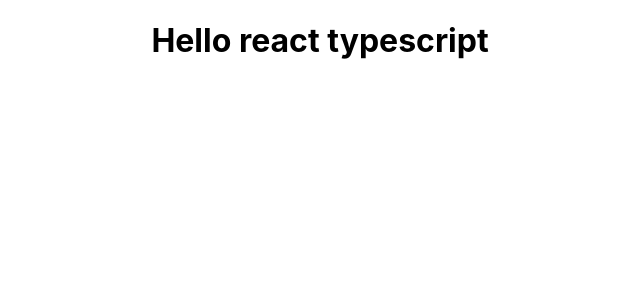
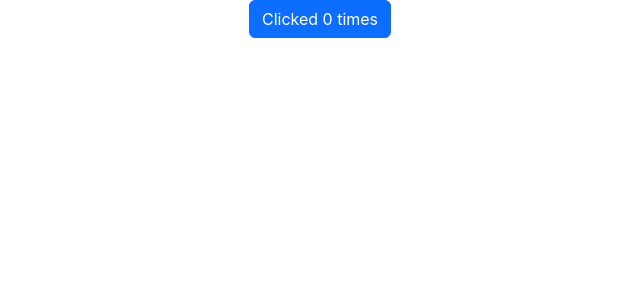
Before and after one commit to brian-ambani/memories-mern-app, a React (Create React App) app in the folder client/: page / in a window 1280 px wide. Shown: the top 300 px of the page, without its empty margins (320-960 px from the left). Built offline with nearby package versions, Linux system fonts and the light colour scheme.

Commit message:
cleaned up files

```diff
--- a/client/package.json
+++ b/client/package.json
@@ -10,7 +10,9 @@
     "@types/node": "^16.18.65",
     "@types/react": "^18.2.39",
     "@types/react-dom": "^18.2.17",
+    "bootstrap": "^5.3.2",
     "react": "^18.2.0",
+    "react-bootstrap": "^2.9.1",
     "react-dom": "^18.2.0",
     "react-scripts": "5.0.1",
     "typescript": "^4.9.5",
--- a/client/public/index.html
+++ b/client/public/index.html
@@ -7,37 +7,16 @@
     <meta name="theme-color" content="#000000" />
     <meta
       name="description"
-      content="Web site created using create-react-app"
+      content="Tutorial on how to build a MERN stack React.js CRUD application "
     />
     <link rel="apple-touch-icon" href="%PUBLIC_URL%/logo192.png" />
-    <!--
-      manifest.json provides metadata used when your web app is installed on a
-      user's mobile device or desktop. See https://developers.google.com/web/fundamentals/web-app-manifest/
-    -->
+
     <link rel="manifest" href="%PUBLIC_URL%/manifest.json" />
-    <!--
-      Notice the use of %PUBLIC_URL% in the tags above.
-      It will be replaced with the URL of the `public` folder during the build.
-      Only files inside the `public` folder can be referenced from the HTML.
 
-      Unlike "/favicon.ico" or "favicon.ico", "%PUBLIC_URL%/favicon.ico" will
-      work correctly both with client-side routing and a non-root public URL.
-      Learn how to configure a non-root public URL by running `npm run build`.
-    -->
-    <title>React App</title>
+    <title>Cool Notes App</title>
   </head>
   <body>
     <noscript>You need to enable JavaScript to run this app.</noscript>
     <div id="root"></div>
-    <!--
-      This HTML file is a template.
-      If you open it directly in the browser, you will see an empty page.
-
-      You can add webfonts, meta tags, or analytics to this file.
-      The build step will place the bundled scripts into the <body> tag.
-
-      To begin the development, run `npm start` or `yarn start`.
-      To create a production bundle, use `npm run build` or `yarn build`.
-    -->
   </body>
 </html>
--- a/client/src/App.tsx
+++ b/client/src/App.tsx
@@ -1,10 +1,16 @@
-import React from "react";
+import { useState } from "react";
 import "./App.css";
+import { Button } from "react-bootstrap";
 
 function App() {
+  const [count, setCount] = useState(0);
+
+  const addCount = () => {
+    setCount(count + 1);
+  };
   return (
     <div className="App">
-      <h1>Hello react typescript</h1>
+      <Button onClick={addCount}>Clicked {count} times</Button>
     </div>
   );
 }
--- a/client/src/index.tsx
+++ b/client/src/index.tsx
@@ -1,3 +1,4 @@
+import "bootstrap/dist/css/bootstrap.min.css";
 import React from "react";
 import ReactDOM from "react-dom/client";
 import "./index.css";
```
Also changed, not shown: 1 other file (tests, documents, lock files or other folders).
